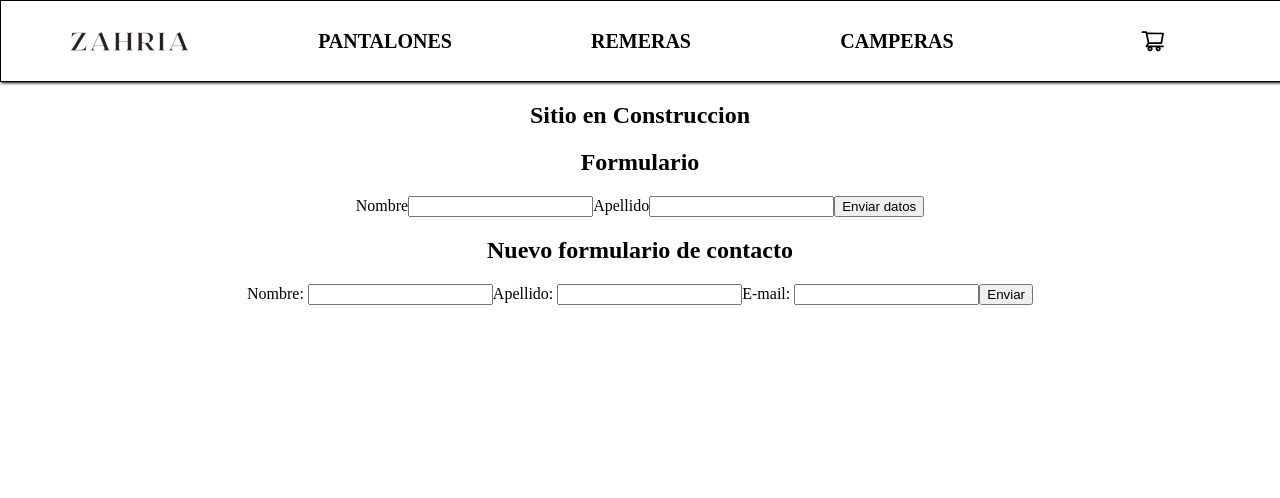
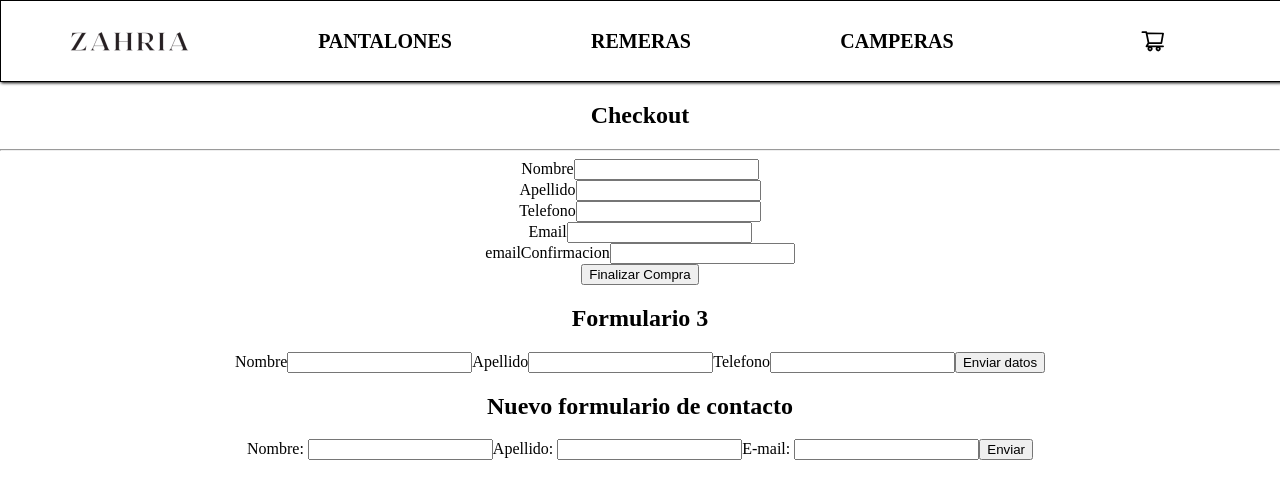
Before and after one commit to MHmolesini/coder-react, a React (Vite) app: page /checkout in a window 1280 px wide. Shown: the top 498 px of the page. Built offline with nearby package versions, Linux system fonts and the light colour scheme.

Commit message:
creacion de base de datos en firestore

```diff
--- a/package.json
+++ b/package.json
@@ -10,6 +10,8 @@
     "preview": "vite preview"
   },
   "dependencies": {
+    "firebase": "^9.22.2",
+    "firestore": "^1.1.6",
     "react": "^18.2.0",
     "react-dom": "^18.2.0",
     "react-icons": "^4.8.0",
--- a/src/App.jsx
+++ b/src/App.jsx
@@ -11,6 +11,7 @@ import { ItemDetailContainer } from './components/ItemDetailContainer'
 import { Cart } from './components/Cart'
 //import {Mensaje} from './components/Patrones/Mensaje'
 //import { MensajeConTitulo } from './components/Patrones/hoc'
+import { Checkout } from './components/Checkout'
 
 import { BrowserRouter, Routes, Route } from 'react-router-dom'
 
@@ -18,6 +19,7 @@ import {Formulario} from './components/Formulario'
 import {FormData} from './components/FormData'
 
 import { CarritoProvider } from './Context/CarritoContext.jsx';
+//import { Productos } from './components/Productos/Productos'
 
 function App() {
   const [count, setCount] = useState(0)
@@ -38,6 +40,7 @@ function App() {
               <Route path='/item/:idItem' element={ <ItemDetailContainer/> }/>
               <Route path='*' element={<h2>Sitio en Construccion</h2>}/>
               <Route path='/cart' element={<Cart/>}/>
+              <Route path='/checkout' element={<Checkout/>}/>
             </Routes>
         </CarritoProvider>
       </BrowserRouter>
@@ -48,6 +51,7 @@ function App() {
       {/* {
         <NuevoComponente/>
       } */}
+      {/* <Productos/> */}
       <Formulario/>
       <FormData/>
     </>
--- /dev/null
+++ b/src/components/Checkout/index.jsx
@@ -0,0 +1,106 @@
+import React from 'react'
+import { useState, useContext } from 'react'
+import { CarritoContext } from '../../Context/CarritoContext'
+import { db } from '../../services/config'
+import { collection, addDoc } from 'firebase/firestore'
+
+export const Checkout = () => {
+    const {carrito, vaciarCarrito} = useContext(CarritoContext)
+    const [nombre, setNombre] = useState("")
+    const [apellido, setApellido] = useState("")
+    const [telefono, setTelefono] = useState("")
+    const [email, setEmail] = useState("")
+    const [emailConfirmacion, setEmailConfirmacion] = useState("")
+    const [error, setError] = useState("")
+    const [ordenId, setOrdenId] = useState("")
+
+    // Funciones y validaciones:
+    const manejadorFormulario = (event) => {
+        event.preventDefault()
+
+        // Verificamos que los campos esten completos
+        if(!nombre || !apellido || !telefono || ! email || !emailConfirmacion){
+            setError("Por favor complete todos los campos")
+            return
+        }
+
+        // Validamos que los campos del email coincidan
+        if(email !== emailConfirmacion){
+            setError("Los campos del email no coinciden")
+            return
+        }
+
+        // Creamos el objeto de la orden
+        const orden = {
+            items: carrito.map(producto => ({
+                id: producto.item.id,
+                nombre: producto.item.productName,
+                cantidad: producto.cantidad,
+            })),
+            total: carrito.reduce((total, producto) => total + producto.item.price * producto.cantidad, 0),
+            nombre,
+            apellido,
+            telefono,
+            email
+        }
+
+        // Guardamos la orden en la base de datos
+        addDoc(collection(db, 'ordenes'), orden)
+            .then(docRef => {
+                setOrdenId(docRef.id)
+                vaciarCarrito()
+            })
+            .catch(error => {
+                console.error("Error al crear la orden: ", error)
+                setError("Se produjo un error al crear la orden")
+            })
+    }
+
+    return (
+        <>
+              <div>
+                <h2>Checkout</h2>
+                <form onSubmit={manejadorFormulario}>
+                    {carrito.map(producto => {
+                        <div>
+                            <p>
+                                {producto.item.productName} x {producto.cantidad}
+                            </p>
+                            <p>Precio $: {producto.item.price}</p>
+                            <hr />
+                        </div>
+                    })}
+                    <hr />
+                        <div>
+                            <label htmlFor="nombre">Nombre</label>
+                            <input type="text" id='nombre' onChange={(e)=> setNombre(e.target.value)} value={nombre}/>
+                        </div>
+                        <div>
+                            <label htmlFor="apellido">Apellido</label>
+                            <input type="text" id='apellido' onChange={(e)=> setApellido(e.target.value)} value={apellido}/>
+                        </div>
+                        <div>
+                            <label htmlFor="telefono">Telefono</label>
+                            <input type="number" id='telefono' onChange={(e)=> setTelefono(e.target.value)} value={telefono}/>
+                        </div>
+                        <div>
+                            <label htmlFor="email">Email</label>
+                            <input type="email" id='email' onChange={(e)=> setEmail(e.target.value)} value={email}/>
+                        </div>
+                        <div>
+                            <label htmlFor="emailConfirmacion">emailConfirmacion</label>
+                            <input type="email" id='emailConfirmacion' onChange={(e)=> setEmailConfirmacion(e.target.value)} value={emailConfirmacion}/>
+                        </div>
+
+                        {error && <p>{error}</p>}
+                        <button type='submit'>Finalizar Compra</button>
+                </form>
+                {
+                    ordenId && (
+                        <strong>Gracias por tu compra! Tu numero de orden es {ordenId}</strong>
+                    )
+                }
+              </div>
+        </>
+    )
+}
--- a/src/components/Formulario/index.jsx
+++ b/src/components/Formulario/index.jsx
@@ -1,32 +1,41 @@
 import React, { useState } from 'react'
+import { db } from '../../services/config'
+import { collection, addDoc } from 'firebase/firestore'
 
 export const Formulario = () => {
     const [nombre, setNombre] = useState("")
     const [apellido, setApellido] = useState("")
+    const [telefono, setTelefono] = useState("")
 
     // Funciones para manejar todo el formulario
     const handlerFormulario = (event) => {
         // Prevenimos la recarga de la pagina
         event.preventDefault()
-        const nuevoCliente = {nombre, apellido}
-        console.log(nuevoCliente)
 
-        event.target.value = ''
+        addDoc(collection(db, "formulario"), {
+          nombre: nombre,
+          apellido: apellido,
+          telefono: telefono,
+        })
+
         setNombre('')
         setApellido('')
+        setTelefono('')
     }
-
 
   return (
     <>
         <form onSubmit={ handlerFormulario }>
-            <h2>Formulario</h2>
+            <h2>Formulario 3</h2>
             <label htmlFor="nombre">Nombre</label>
             <input type="text" id='nombre' onChange={(e)=> setNombre(e.target.value)} value={nombre}/>
 
             <label htmlFor="apellido">Apellido</label>
             <input type="text" id='apellido' onChange={(e)=> setApellido(e.target.value)} value={apellido}/>
 
+            <label htmlFor="telefono">Telefono</label>
+            <input type="number" id='telefono' onChange={(e)=> setTelefono(e.target.value)} value={telefono}/>
+
             <button type='submit'>Enviar datos</button>
         </form>
     </>
--- a/src/components/ItemDetailContainer/index.jsx
+++ b/src/components/ItemDetailContainer/index.jsx
@@ -1,18 +1,33 @@
 import React from 'react'
 import { useState, useEffect } from 'react'
 import { useParams } from 'react-router-dom'
-import { getUnProducto } from '../../asyncmock'
+//import { getUnProducto } from '../../asyncmock'
 import { ItemDetail } from '../ItemDetail'
+
+import { getDoc, doc } from 'firebase/firestore'
+import { db } from '../../services/config'
 
 export const ItemDetailContainer = () => {
     const [producto, setProducto] = useState(null)
 
     const {idItem} = useParams()
 
-    useEffect(()=>{
-        getUnProducto(idItem)
-            .then(res => setProducto(res))
+    useEffect(() => {
+        const nuevoDoc = doc(db, 'inventario', idItem)
+
+        getDoc(nuevoDoc)
+            .then(res => {
+                const data = res.data()
+                const nuevoProducto = {id: res.id, ...data}
+                setProducto(nuevoProducto)
+            })
+            .catch(error => console.log(error))
     }, [idItem])
+
+    // useEffect(()=>{
+    //     getUnProducto(idItem)
+    //         .then(res => setProducto(res))
+    // }, [idItem])
 
     return (
         <>
--- a/src/components/ItemListContainer/index.jsx
+++ b/src/components/ItemListContainer/index.jsx
@@ -1,8 +1,11 @@
 import React, { useState, useEffect } from 'react'
 import { ItemList } from '../ItemList/index'
-import { getProductos, getProductosPorCategoria } from '../../asyncmock'
+//import { getProductos, getProductosPorCategoria } from '../../asyncmock'
 import { useParams } from 'react-router-dom'
 import './itemListContainer.css'
+
+import { collection, getDocs, where, query } from 'firebase/firestore'
+import { db } from '../../services/config'
 
 export const ItemListContainer = ({greeting}) => {
 
@@ -10,15 +13,29 @@ export const ItemListContainer = ({greeting}) => {
 
     const {idCategoria} = useParams()
 
-    useEffect(() => {
+    useEffect( () => {
+        const misProductos = idCategoria ? query(collection(db, "inventario"), where("categories", "==", idCategoria)) : collection(db, "inventario");
 
-        const funcionProductos = idCategoria ? getProductosPorCategoria : getProductos;
+        getDocs(misProductos)
+          .then(res => {
+            const nuevosProductos = res.docs.map(doc => {
+              const data = doc.data()
+              return {id: doc.id, ...data}
+            })
+            setProductos(nuevosProductos);
+          })
+          .catch(error => console.log(error))
+    }, [idCategoria])
 
-        funcionProductos(idCategoria)
-            .then(res => setProductos(res))
-            .catch(error => console.error(error))
+    // useEffect(() => {
 
-    }, [idCategoria])
+    //     const funcionProductos = idCategoria ? getProductosPorCategoria : getProductos;
+
+    //     funcionProductos(idCategoria)
+    //         .then(res => setProductos(res))
+    //         .catch(error => console.error(error))
+
+    // }, [idCategoria])
 
     return (
         <>
--- /dev/null
+++ b/src/components/Productos/Productos.jsx
@@ -0,0 +1,40 @@
+import React from 'react'
+import { useEffect, useState } from 'react'
+import { collection, query, getDocs, where, doc, updateDoc } from 'firebase/firestore'
+import { db } from '../../services/config'
+
+export const Productos = () => {
+    const [productos, setProductos] = useState([])
+
+    useEffect( () => {
+        const misProductos = query(collection(db, 'productos'))
+
+        getDocs(misProductos)
+            .then(respuesta => {
+                setProductos(respuesta.docs.map((doc) => ({ id:doc.id, ...doc.data()})))
+            })
+    }, [productos])
+
+    const descontarStock = async (producto) => {
+        const productoRef = doc(db, 'productos', producto.id)
+        let nuevoStock = producto.stock -1
+
+        await updateDoc(productoRef, {stock: nuevoStock})
+    }
+    return (
+        <>
+            <h2>Mis productos 2</h2>
+            <div>
+                {
+                    productos.map((producto) => (
+                        <div key={producto.id}>
+                            <h2>Nombre: {producto.productName}</h2>
+                            <p>Precio: {producto.price}</p>
+                            <button onClick={()=> descontarStock(producto)}>Comprar</button>
+                        </div>
+                    ))
+                }
+            </div>
+        </>
+    )
+}
--- /dev/null
+++ b/src/services/config.js
@@ -0,0 +1,24 @@
+// Import the functions you need from the SDKs you need
+import { initializeApp } from "firebase/app";
+//import { getAnalytics } from "firebase/analytics";
+import { getFirestore } from "firebase/firestore"
+// TODO: Add SDKs for Firebase products that you want to use
+// https://firebase.google.com/docs/web/setup#available-libraries
+
+// Your web app's Firebase configuration
+// For Firebase JS SDK v7.20.0 and later, measurementId is optional
+const firebaseConfig = {
+    apiKey: "AIzaSyA5Ag3WNuAuSzGneu7CeBK2TpI6PXpLh7s",
+    authDomain: "zahria.firebaseapp.com",
+    projectId: "zahria",
+    storageBucket: "zahria.appspot.com",
+    messagingSenderId: "222288825767",
+    appId: "1:222288825767:web:21c51b089ee73fa25d7a82",
+    measurementId: "G-4MXH8N9KBV"
+};
+
+// Initialize Firebase
+const app = initializeApp(firebaseConfig);
+// const analytics = getAnalytics(app);
+
+export const db = getFirestore(app)
```
Also changed, not shown: 1 other file (tests, documents, lock files or other folders).
